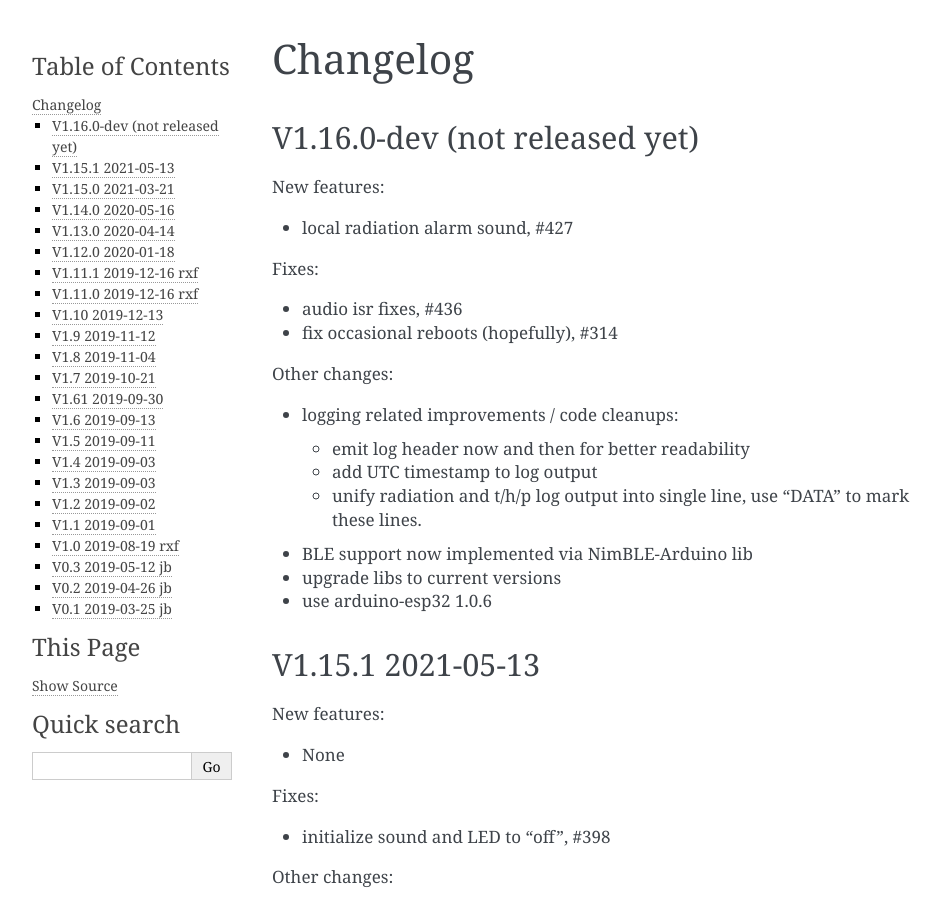
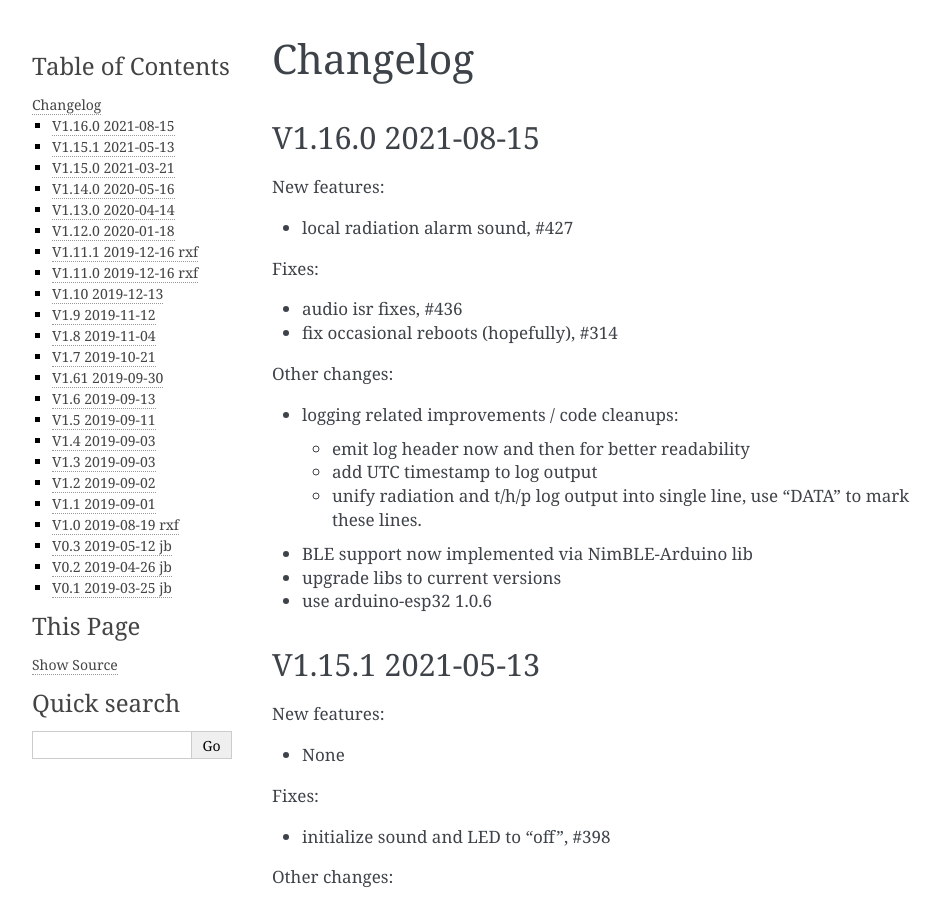
Before and after one commit to ecocurious2/MultiGeiger, a Sphinx documentation site: the page built from docs/source/changes.rst, in a window 1280 px wide and 900 px high. Shown: the whole window, without its empty margins (148-1089 px from the left). Built offline with Sphinx 7.4.7, drawn with Linux system fonts in a browser that asks for light colours.

Commit message:
Bump version: 1.16.0-dev → 1.16.0

```diff
--- a/docs/source/changes.rst
+++ b/docs/source/changes.rst
@@ -3,7 +3,7 @@
 Changelog
 =========
 
-V1.16.0-dev (not released yet)
+V1.16.0 2021-08-15
 ------------------------------
 
 New features:
--- a/docs/source/conf.py
+++ b/docs/source/conf.py
@@ -22,7 +22,7 @@ copyright = '2020-2021, see AUTHORS'
 author = 'see AUTHORS'
 
 # The full version, including alpha/beta/rc tags
-release = 'V1.16.0-dev'
+release = 'V1.16.0'
 
 
 # -- General configuration ---------------------------------------------------
```
Also changed, not shown: .bumpversion.cfg, 1 other file.
